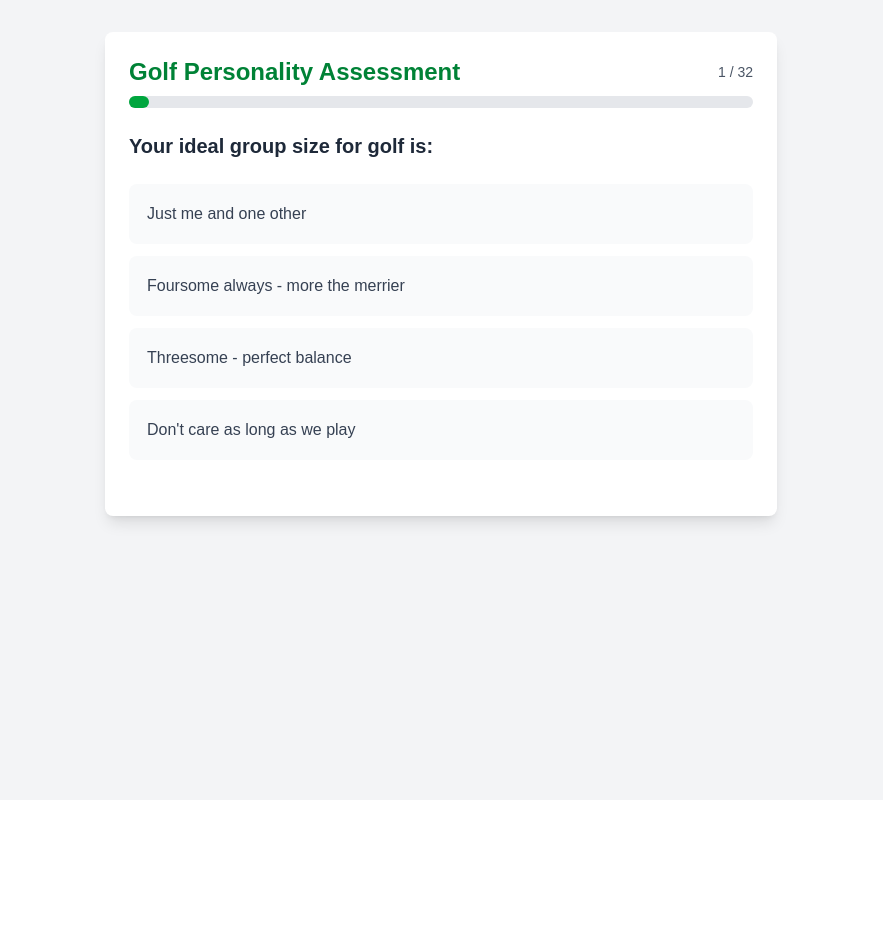
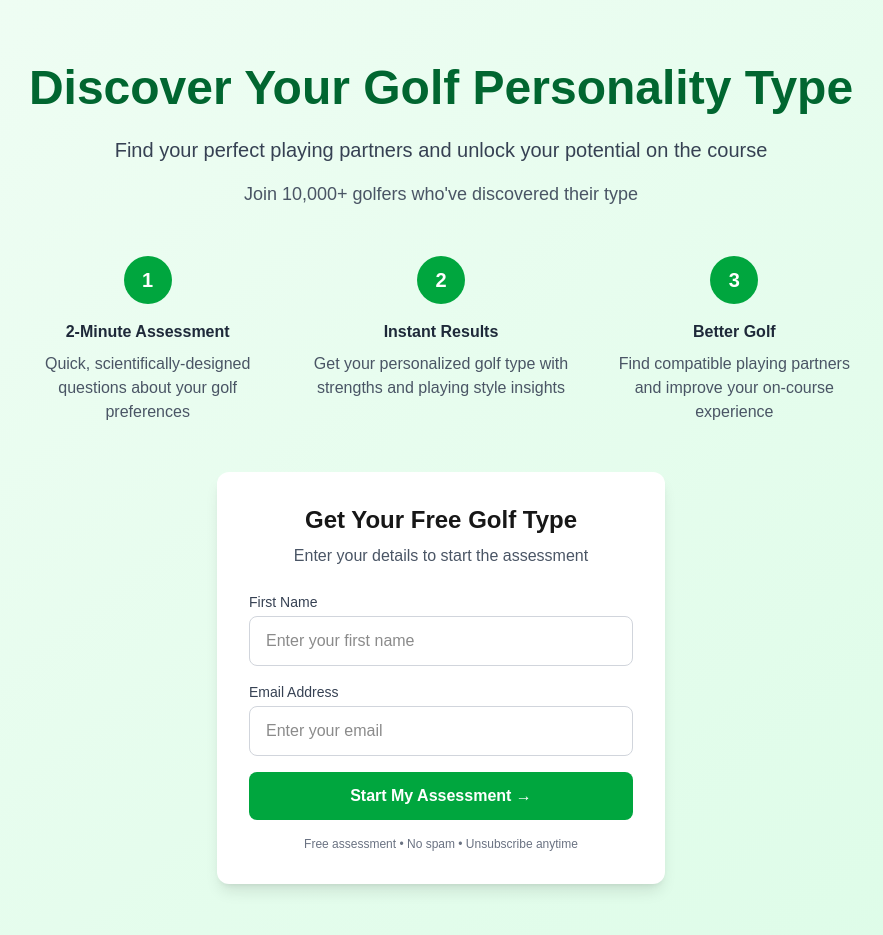
Before and after one commit to bczimmer/mygolftype, a Next.js app: page / in a window 1280 px wide. Shown: the top 935 px of the page, without its empty margins (199-1082 px from the left). Before the commit the page ends 800 px from the top, so only its background shows below. Built offline with nearby package versions, Linux system fonts and the light colour scheme.

Commit message:
Add professional landing page with email capture

```diff
--- /dev/null
+++ b/src/app/assessment/page.tsx
@@ -0,0 +1,9 @@
+import GolfPersonalityTest from '@/components/GolfPersonalityTest';
+
+export default function AssessmentPage() {
+  return (
+    <main className="min-h-screen bg-gray-100 py-8">
+      <GolfPersonalityTest />
+    </main>
+  );
+}
--- a/src/app/page.tsx
+++ b/src/app/page.tsx
@@ -1,9 +1,130 @@
-import GolfPersonalityTest from '@/components/GolfPersonalityTest';
+'use client';
+import { useState } from 'react';
+import { useRouter } from 'next/navigation';
 
-export default function Home() {
+export default function LandingPage() {
+  const [email, setEmail] = useState('');
+  const [name, setName] = useState('');
+  const [isLoading, setIsLoading] = useState(false);
+  const router = useRouter();
+
+  const handleSubmit = async (e: React.FormEvent) => {
+    e.preventDefault();
+    setIsLoading(true);
+
+    // TODO: Save email to database
+    console.log('Capturing email:', { email, name });
+
+    // For now, just redirect to assessment
+    setTimeout(() => {
+      router.push('/assessment');
+    }, 500);
+  };
+
   return (
-    <main className="min-h-screen bg-gray-100 py-8">
-      <GolfPersonalityTest />
+    <main className="min-h-screen bg-gradient-to-br from-green-50 to-green-100">
+      <div className="max-w-4xl mx-auto px-6 py-16">
+        {/* Hero Section */}
+        <div className="text-center mb-12">
+          <h1 className="text-5xl font-bold text-green-800 mb-6">
+            Discover Your Golf Personality Type
+          </h1>
+          <p className="text-xl text-gray-700 mb-4">
+            Find your perfect playing partners and unlock your potential on the course
+          </p>
+          <p className="text-lg text-gray-600">
+            Join 10,000+ golfers who've discovered their type
+          </p>
+        </div>
+
+        {/* Value Props */}
+        <div className="grid md:grid-cols-3 gap-8 mb-12">
+          <div className="text-center">
+            <div className="bg-green-600 text-white w-12 h-12 rounded-full flex items-center justify-center mx-auto mb-4 text-xl font-bold">
+              1
+            </div>
+            <h3 className="font-semibold text-gray-800 mb-2">2-Minute Assessment</h3>
+            <p className="text-gray-600">Quick, scientifically-designed questions about your golf preferences</p>
+          </div>
+
+          <div className="text-center">
+            <div className="bg-green-600 text-white w-12 h-12 rounded-full flex items-center justify-center mx-auto mb-4 text-xl font-bold">
+              2
+            </div>
+            <h3 className="font-semibold text-gray-800 mb-2">Instant Results</h3>
+            <p className="text-gray-600">Get your personalized golf type with strengths and playing style insights</p>
+          </div>
+
+          <div className="text-center">
+            <div className="bg-green-600 text-white w-12 h-12 rounded-full flex items-center justify-center mx-auto mb-4 text-xl font-bold">
+              3
+            </div>
+            <h3 className="font-semibold text-gray-800 mb-2">Better Golf</h3>
+            <p className="text-gray-600">Find compatible playing partners and improve your on-course experience</p>
+          </div>
+        </div>
+
+        {/* Email Capture Form */}
+        <div className="bg-white p-8 rounded-xl shadow-lg max-w-md mx-auto">
+          <h2 className="text-2xl font-semibold text-center mb-2">Get Your Free Golf Type</h2>
+          <p className="text-gray-600 text-center mb-6">Enter your details to start the assessment</p>
+
+          <form onSubmit={handleSubmit} className="space-y-4">
+            <div>
+              <label htmlFor="name" className="block text-sm font-medium text-gray-700 mb-1">
+                First Name
+              </label>
+              <input
+                type="text"
+                id="name"
+                value={name}
+                onChange={(e) => setName(e.target.value)}
+                className="w-full px-4 py-3 border border-gray-300 rounded-lg focus:ring-2 focus:ring-green-500 focus:border-transparent"
+                placeholder="Enter your first name"
+                required
+              />
+            </div>
+
+            <div>
+              <label htmlFor="email" className="block text-sm font-medium text-gray-700 mb-1">
+                Email Address
+              </label>
+              <input
+                type="email"
+                id="email"
+                value={email}
+                onChange={(e) => setEmail(e.target.value)}
+                className="w-full px-4 py-3 border border-gray-300 rounded-lg focus:ring-2 focus:ring-green-500 focus:border-transparent"
+                placeholder="Enter your email"
+                required
+              />
+            </div>
+
+            <button
+              type="submit"
+              disabled={isLoading}
+              className="w-full bg-green-600 text-white py-3 rounded-lg font-semibold hover:bg-green-700 transition disabled:opacity-50 disabled:cursor-not-allowed"
+            >
+              {isLoading ? 'Starting Assessment...' : 'Start My Assessment →'}
+            </button>
+          </form>
+
+          <p className="text-xs text-gray-500 text-center mt-4">
+            Free assessment • No spam • Unsubscribe anytime
+          </p>
+        </div>
+
+        {/* Social Proof */}
+        <div className="text-center mt-12">
+          <p className="text-gray-600 mb-4">Trusted by golfers at:</p>
+          <div className="flex justify-center space-x-8 text-gray-500">
+            <span>Augusta CC</span>
+            <span>Pebble Beach</span>
+            <span>TPC Sawgrass</span>
+            <span>Whistling Straits</span>
+          </div>
+        </div>
+      </div>
     </main>
   );
 }
```
